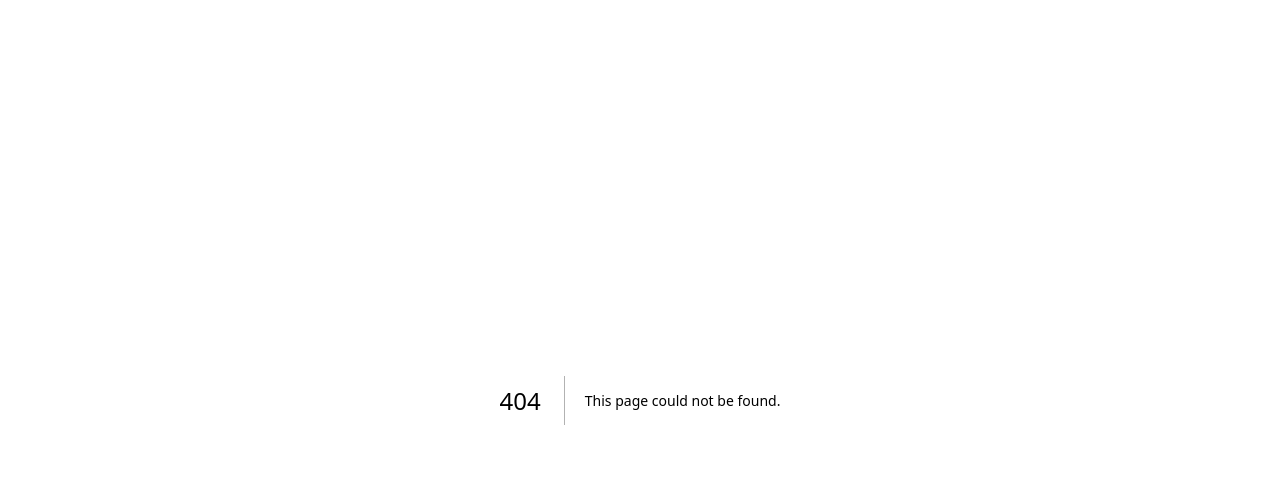
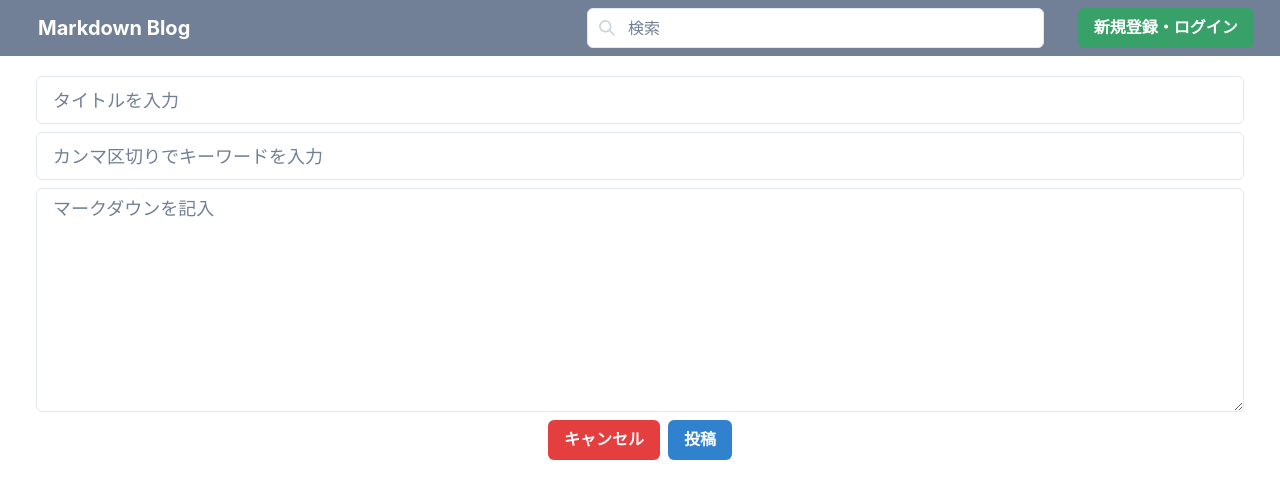
Before and after one commit to illionillion/markdown-blog, a Next.js app: page /post in a window 1280 px wide. Before the commit this address had no page. Shown: the top 498 px of the page. Built offline with nearby package versions, Linux system fonts and the light colour scheme.

Commit message:
なぜか４つ目を追加するとmap関数が使えなくなるバグ

```diff
--- a/components/Header.tsx
+++ b/components/Header.tsx
@@ -13,6 +13,7 @@ export default function Header() {
     p={0}
     bgColor="gray.500"
     position="sticky"
+    zIndex={1}
     top={0}
   >
     <HStack w="full" h="full">
--- a/package.json
+++ b/package.json
@@ -20,7 +20,9 @@
     "framer-motion": "^4.1.17",
     "next": "13.0.4",
     "react": "18.2.0",
-    "react-dom": "18.2.0"
+    "react-dom": "18.2.0",
+    "react-markdown": "^8.0.3",
+    "remark-gfm": "^3.0.1"
   },
   "devDependencies": {
     "@types/node": "18.11.9",
--- a/pages/api/post.ts
+++ b/pages/api/post.ts
@@ -20,6 +20,8 @@ export default async function handler(
         data.push({id: doc.id, data: doc.data()})
     });
 
+    console.log(data);
+
     res.status(200).json(data);
 
   } catch (error) {
--- a/pages/api/post/create.ts
+++ b/pages/api/post/create.ts
@@ -16,6 +16,9 @@ export default async function handler(
       return res.status(404).json({ msg: "not found" });
     }
 
+    console.log(req.body);
+
+
     const data = {
       postId: 0,
       title: req.body.title,
@@ -25,7 +28,8 @@ export default async function handler(
       updateDate: new Date(),
       // postdate: serverTimestamp(),
       // updateDate: serverTimestamp(),
-      userId: req.body.userId,
+      // userId: req.body.userId,
+      userId: 0,
     };
 
     await addDoc(collection(db, "posts"), data);
--- /dev/null
+++ b/pages/post.tsx
@@ -0,0 +1,105 @@
+import {
+  Box,
+  Button,
+  Container,
+  FormLabel,
+  HStack,
+  Input,
+  Link,
+  Stack,
+  Textarea,
+} from "@chakra-ui/react";
+import type { GetStaticProps, NextPage } from "next";
+import Head from "next/head";
+import React, { useEffect, useState } from "react";
+// import SimpleMdeReact from "react-simplemde-editor";
+import Header from "../components/Header";
+
+const Post: React.FC = () => {
+  const [title, setTitle] = useState("");
+  const [keywords, setKeywords] = useState("");
+  const [content, setContent] = useState("");
+
+  useEffect(()=>{
+    console.log(title, keywords, content);
+
+  },[title, keywords, content])
+
+  const onSubmit = async (e: React.FormEvent<HTMLFormElement>) => {
+    e.preventDefault()
+
+    const data = {
+        title: title,
+        keywords: keywords,
+        content: content,
+        userId: 0
+    }
+
+    const req = await fetch('/api/post/create', {
+        headers: {
+            "Content-Type": "application/json",
+        },
+        method: "POST",
+        body: JSON.stringify(data)
+    })
+
+    console.log(req.status);
+    console.log(await req.json());
+    if (req.status === 200) {
+        window.location.reload()
+    }
+  }
+
+  return (
+    <Box>
+      <Head>
+        <title>投稿フォーム</title>
+      </Head>
+      <Header />
+      <Container as="main" w="full" maxW="full" h="100vh">
+        <form onSubmit={onSubmit}>
+          <Stack margin={5} gap={2}>
+            <Input
+              type="text"
+              w="full"
+              size="lg"
+              placeholder="タイトルを入力"
+              onChange={e => setTitle(e.target.value)}
+              required
+              />
+            <Input
+              type="text"
+              w="full"
+              size="lg"
+              placeholder="カンマ区切りでキーワードを入力"
+              onChange={e => setKeywords(e.target.value)}
+              required
+              />
+            <Textarea
+              placeholder="マークダウンを記入"
+              size="lg"
+              minHeight="56"
+              onChange={e => setContent(e.target.value)}
+              required
+            ></Textarea>
+            <HStack
+              textAlign="center"
+              alignItems="center"
+              justifyContent="center"
+            >
+              {/* <Link href="/" colorScheme="red">キャンセル</Link> */}
+              <Button type="button" colorScheme="red">
+                キャンセル
+              </Button>
+              <Button type="submit" colorScheme="blue">
+                投稿
+              </Button>
+            </HStack>
+          </Stack>
+        </form>
+      </Container>
+    </Box>
+  );
+};
+
+export default Post;
```
Also changed, not shown: pages/get-article/[post_id].tsx (renamed from pages/getarticle/[post_id].tsx, +10 -6 lines), pages/index.tsx (+6 -4 lines), 2 other files (tests, documents, lock files or other folders).
